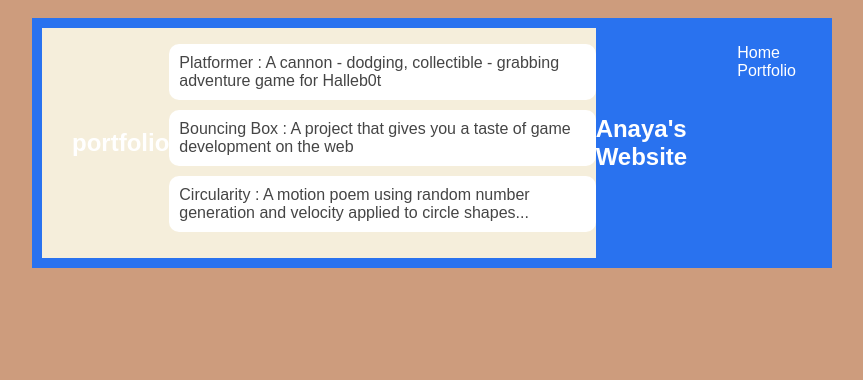
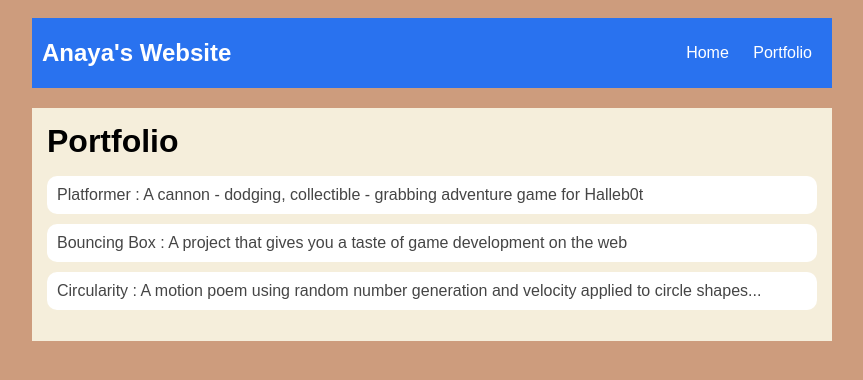
Before and after one commit to Anayatucker/Anayatucker.github.io, a plain HTML site: page portfolio.html in a window 1280 px wide. Shown: the whole page, without its empty margins (208-1071 px from the left). Drawn offline with Linux system fonts and the light colour scheme.

Commit message:
<message about commit>

```diff
--- a/portfolio.html
+++ b/portfolio.html
@@ -1,5 +1,6 @@
 <!DOCTYPE HTML>
 <html>
+
 <head>
   <title>Anaya's Creative Website</title>
   <link rel="stylesheet" href="style.css">
@@ -8,15 +9,6 @@
 <body>
   <div id="all-contents">
     <nav>
-          <main>
-            <div class="content"></div>
-            <h1>portfolio</h1>
-            <ul id="portfolio">
-              <li><a href="projects/platformer/">Platformer : A cannon - dodging, collectible - grabbing adventure game for Halleb0t</a></li>
-              <li><a href="projects/bouncing-box/">Bouncing Box : A project that gives you a taste of game development on the web </a></li>
-              <li><a href="projects/circularity/">Circularity : A motion poem using random number generation and velocity applied to circle shapes...</a></li>
-            </ul>
-          </main>
       <h1>Anaya's Website</h1>
       <ul id="nav-ul">
         <li class="nav-li">
@@ -27,8 +19,19 @@
         </li>
       </ul>
     </nav>
-
-
+    <main>
+      <div class="content">
+      <h1>Portfolio</h1>
+      <ul id="portfolio">
+        <li><a href="projects/platformer/">Platformer : A cannon - dodging, collectible - grabbing adventure game for
+            Halleb0t</a></li>
+        <li><a href="projects/bouncing-box/">Bouncing Box : A project that gives you a taste of game development on the
+            web </a></li>
+        <li><a href="projects/circularity/">Circularity : A motion poem using random number generation and velocity
+            applied to circle shapes...</a></li>
+      </ul>
+    </main>
   </div>
 </body>
+
 </html>
--- a/projects/platformer/platformer.js
+++ b/projects/platformer/platformer.js
@@ -43,7 +43,7 @@ $(function () {
     // Create platforms
     // You must decide the x position, y position, width, and height of the platforms
     // example usage: createPlatform(x,y,width,height)
-
+createPlatform(0,750,2000,400);
 
 
 
--- a/style.css
+++ b/style.css
@@ -79,7 +79,7 @@ h2, h3 {
         }
 
         #portfolio li:hover {
-            background: #eee;
+            background: #901a1a;
         }
 
         #portfolio a {
```
Lines whose indentation alone changed are shown as unchanged.
